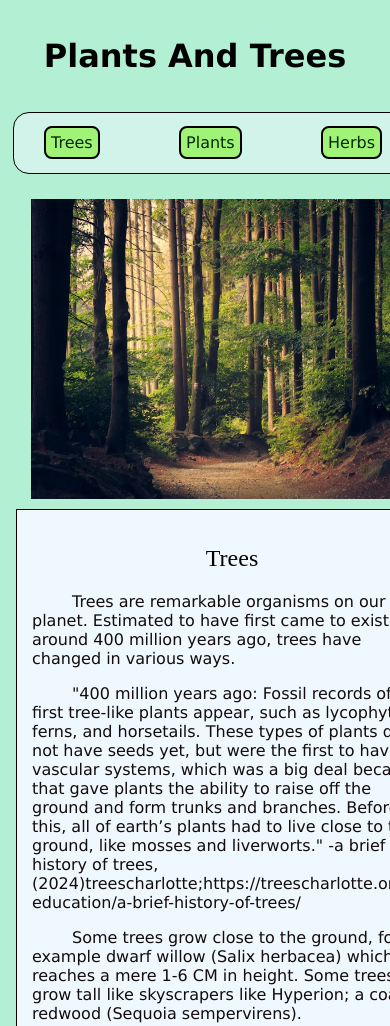
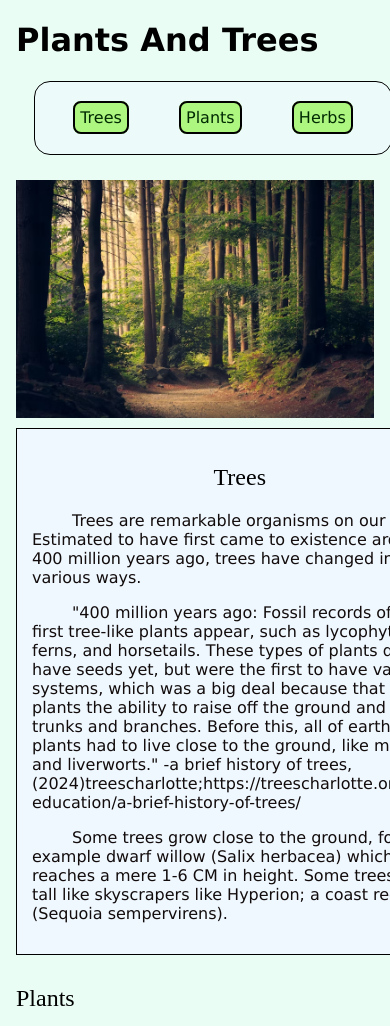
Before and after one commit to ClydeJason-FS/Plant-Trees-Interactive-Database, a plain HTML site: page Plants:Trees/index.html in a window 390 px wide. Shown: the top 1026 px of the page. Drawn offline with Linux system fonts and the light colour scheme; a web font is replaced by a local one.

Commit message:
Changed responsiveness to CSS. Changed background color.

```diff
--- a/Plants:Trees/css/main.css
+++ b/Plants:Trees/css/main.css
@@ -5,20 +5,12 @@
 /* Font Styles */
 
 body {
+  max-width: auto;
   font-family: "Lucida Sans", "Lucida Sans Regular", "Lucida Grande",
     "Lucida Sans Unicode", Geneva, Verdana, sans-serif;
   font-size: 1rem;
   margin: 1rem;
-  background-color: rgba(7, 205, 112, 0.305);
-}
-
-.headerAlign {
-  max-width: 400px;
-  display: flex;
-  flex-flow: row wrap;
-  justify-content: center;
-  align-content: center;
-  margin: 0px 5px 0px 5px;
+  background-color: rgba(187, 250, 221, 0.305);
 }
 
 /* h1, */
@@ -36,7 +28,7 @@ p {
 }
 
 nav {
-  max-width: 400px;
+  width: auto;
 }
 
 a {
@@ -58,21 +50,22 @@ ul {
   display: flex;
   list-style: none;
   flex-flow: row wrap;
-  justify-content: space-between;
+  justify-content: space-evenly;
   align-content: center;
   background-color: rgba(240, 248, 255, 0.5);
-  width: 400px;
-  height: 40px;
-  padding: 30px;
+  width: 100%;
+  max-width: 500px;
+  padding: 20px;
   border-radius: 1rem;
   border: 1px solid black;
   margin: 15px 10px 25px 18px;
+  gap: 2em;
 }
 
 .treeImg {
-  max-width: 400px;
-  height: 300px;
-  margin-left: 15px;
+  display: block;
+  width: 100%;
+  max-width: 600px;
 }
 .sectionOne {
   display: flex;
@@ -83,7 +76,7 @@ ul {
 .treeParagraph2,
 .treeParagraph3 {
   background-color: aliceblue;
-  max-width: 400px;
+  max-width: auto;
 }
 
 .sectionOne > section {
--- a/Plants:Trees/index.html
+++ b/Plants:Trees/index.html
@@ -15,7 +15,8 @@
     <title>PlantsAndTrees</title>
   </head>
   <body>
-    <header class="headerAlign">
+    <div>
+      <header>
         <h1>Plants And Trees</h1>
         <nav>
           <ul>
@@ -33,7 +34,11 @@
       </header>
       <main>
         <section class="sectionOne">
-        <img src="images/tree1.jpeg" alt="picture of a tree." class="treeImg" />
+          <img
+            src="images/tree1.jpeg"
+            alt="picture of a tree."
+            class="treeImg"
+          />
           <section>
             <div class="treeParagraph1">
               <h2>Trees</h2>
@@ -47,32 +52,36 @@
               <p>
                 "400 million years ago: Fossil records of the first tree-like
                 plants appear, such as lycophytes, ferns, and horsetails. These
-              types of plants did not have seeds yet, but were the first to have
-              vascular systems, which was a big deal because that gave plants
-              the ability to raise off the ground and form trunks and branches.
-              Before this, all of earth’s plants had to live close to the
-              ground, like mosses and liverworts." -a brief history of
+                types of plants did not have seeds yet, but were the first to
+                have vascular systems, which was a big deal because that gave
+                plants the ability to raise off the ground and form trunks and
+                branches. Before this, all of earth’s plants had to live close
+                to the ground, like mosses and liverworts." -a brief history of
                 trees,(2024)treescharlotte;https://treescharlotte.org/tree-education/a-brief-history-of-trees/
               </p>
             </div>
             <div class="treeParagraph3">
               <p>
                 Some trees grow close to the ground, for example dwarf willow
-              (Salix herbacea) which reaches a mere 1-6 CM in height. Some trees
-              grow tall like skyscrapers like Hyperion; a coast redwood (Sequoia
-              sempervirens).
+                (Salix herbacea) which reaches a mere 1-6 CM in height. Some
+                trees grow tall like skyscrapers like Hyperion; a coast redwood
+                (Sequoia sempervirens).
               </p>
             </div>
           </section>
         </section>
         <section class="sectionTwo">
           <h2>Plants</h2>
-        <img src="images/fern.jpeg" alt="picture of a fern." class="treeImg" />
+          <img
+            src="images/fern.jpeg"
+            alt="picture of a fern."
+            class="treeImg"
+          />
           <p>
             Plants typically have softer stems and tissue, whereas trees tend to
             have a more woody and hard trunk and branches. Plants usually do not
-          reach more than 10 feet in height and can also have a ground covering
-          aspect you do not see with trees. Some explamples would be
+            reach more than 10 feet in height and can also have a ground
+            covering aspect you do not see with trees. Some explamples would be
             grasses,mosses,shrubs,mats and clumps. Plants have generally been
             around as long as trees have, and their features are still reconized
             in land plants we see today.
@@ -80,14 +89,15 @@
 
           <p>
             "Many plants have vascular tissue, such as xylem and phloem, that
-          carries water and nutrients throughout the plant. This is particularly
-          important for plants that grow upwards; water needs to travel from the
-          roots up the stem to the leaves. Vascular tissue is found in more
-          “complex” plants. Plants are believed to have evolved from algae-like
-          ancestors. Today, most modern-day algae are classified as bacteria,
-          not plants. However, green algae, which also have cellulose in their
-          cell walls and have chloroplasts that perform photosynthesis, are
-          sometimes grouped with plants." - Plant (2017),biology
+            carries water and nutrients throughout the plant. This is
+            particularly important for plants that grow upwards; water needs to
+            travel from the roots up the stem to the leaves. Vascular tissue is
+            found in more “complex” plants. Plants are believed to have evolved
+            from algae-like ancestors. Today, most modern-day algae are
+            classified as bacteria, not plants. However, green algae, which also
+            have cellulose in their cell walls and have chloroplasts that
+            perform photosynthesis, are sometimes grouped with plants." - Plant
+            (2017),biology
             dictionary;https://biologydictionary.net/plant/#google_vignette
           </p>
         </section>
@@ -95,5 +105,6 @@
           <p>Jason Clyde 2024</p>
         </footer>
       </main>
+    </div>
   </body>
 </html>
```
Lines whose indentation alone changed are shown as unchanged.
